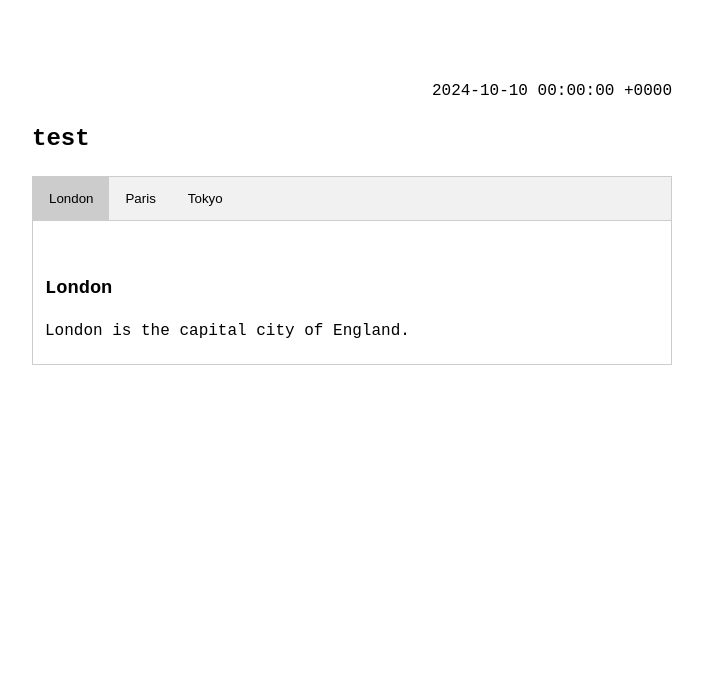
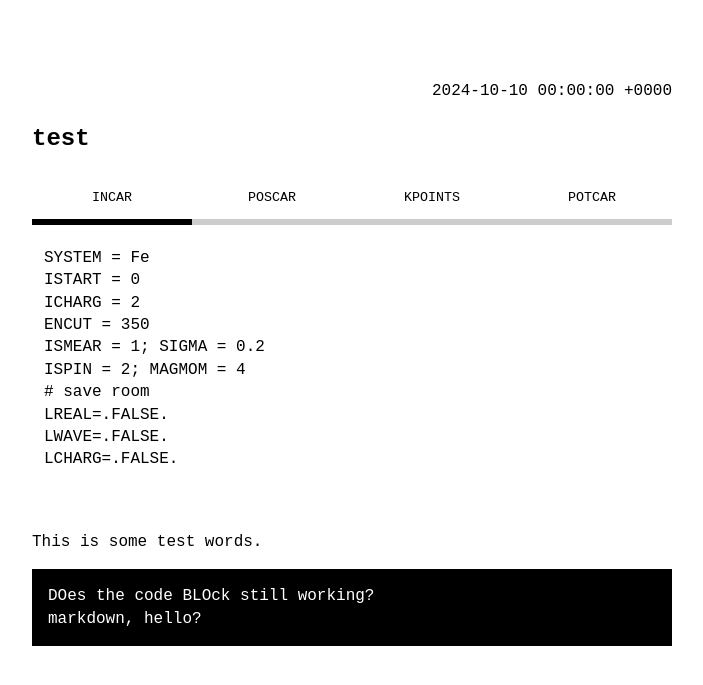
Before and after one commit to rukoBean/ylu, a Jekyll site: the page built from _posts/2024-10-10-test.md, in a window 1280 px wide. Shown: the top 685 px of the page, without its empty margins (288-991 px from the left). Built offline with Jekyll 4.4.1, drawn with Linux system fonts in a browser that asks for light colours.

Commit message:
1011eve-b

````diff
--- a/_posts/2024-10-10-test.md
+++ b/_posts/2024-10-10-test.md
@@ -5,22 +5,61 @@ custom_js: tabs
 ---
 
 <div class="tab">
-  <button class="tablinks" onclick="tabs(event, 'London')" id="defaultOpen">London</button>
-  <button class="tablinks" onclick="tabs(event, 'Paris')">Paris</button>
-  <button class="tablinks" onclick="tabs(event, 'Tokyo')">Tokyo</button>
+  <button class="tablinks" onclick="tabs(event, 'INCAR')" id="defaultOpen">INCAR</button>
+  <button class="tablinks" onclick="tabs(event, 'POSCAR')">POSCAR</button>
+  <button class="tablinks" onclick="tabs(event, 'KPOINTS')">KPOINTS</button>
+    <button class="tablinks" onclick="tabs(event, 'POTCAR')">POTCAR</button>
 </div>
 
-<div id="London" class="tabcontent">
-  <h3>London</h3>
-  <p>London is the capital city of England.</p>
+<div id="INCAR" class="tabcontent">
+  <pre>
+SYSTEM = Fe
+ISTART = 0
+ICHARG = 2
+ENCUT = 350
+ISMEAR = 1; SIGMA = 0.2
+ISPIN = 2; MAGMOM = 4
+# save room
+LREAL=.FALSE.
+LWAVE=.FALSE.
+LCHARG=.FALSE.
+  </pre>
 </div>
 
-<div id="Paris" class="tabcontent">
-  <h3>Paris</h3>
-  <p>Paris is the capital of France.</p>
+<div id="POSCAR" class="tabcontent">
+  <pre>
+Fe BCC
+2.86
+-0.5 0.5 0.5
+0.5 -0.5 0.5
+0.5 0.5 -0.5
+1
+C
+0 0 0
+  </pre>
 </div>
 
-<div id="Tokyo" class="tabcontent">
-  <h3>Tokyo</h3>
-  <p>Tokyo is the capital of Japan.</p>
+<div id="KPOINTS" class="tabcontent">
+  <pre>
+Auto
+0
+G
+9 9 9
+0 0 0
+  </pre>
 </div>
+
+<div id="POTCAR" class="tabcontent">
+  <pre>
+PAW_PBE Fe 06Sep2000
+  8.00000000000000
+…… …… …… ……
+  </pre>
+</div>
+
+This is some test words.
+
+```
+DOes the code BLOck still working?
+markdown, hello?
+```
--- a/assets/css/main.scss
+++ b/assets/css/main.scss
@@ -3,25 +3,28 @@
 
 @import "no-style-please";
 .tab {
-    overflow: hidden;
-    border: 1px solid #ccc;
-    background-color: #f1f1f1;
+  display: flex;
 }
 .tab button {
   background-color: inherit;
-    float: left;
   border: none;
   outline: none;
   cursor: pointer;
   padding: 14px 16px;
   transition: 0.3s;
+  flex: 1;
+  text-align: center;
+  border-bottom: 6px solid #ccc;
+  font-family: monospace;
 }
 .tab button.active {
-    background-color: #ccc;
+  border-bottom: 6px solid #000000;
+}
+.tab button:hover {
+  background-color: #f1f1f1;
 }
 .tabcontent {
   display: none;
   padding: 6px 12px;
-    border: 1px solid #ccc;
   border-top: none;
 }
--- a/assets/js/tabs.js
+++ b/assets/js/tabs.js
@@ -1,8 +1,8 @@
 function tabs(evt, tabName) {
-    var i, tabcontent, tablinks;
-    tabcontent = document.getElementsByClassName("tabcontent");
-    for (i = 0; i < tabcontent.length; i++) {
-      tabcontent[i].style.display = "none";
+    var i, x, tablinks;
+    x = document.getElementsByClassName("tabcontent");
+    for (i = 0; i < x.length; i++) {
+      x[i].style.display = "none";
     }
     tablinks = document.getElementsByClassName("tablinks");
     for (i = 0; i < tablinks.length; i++) {
````
Lines whose indentation alone changed are shown as unchanged.
